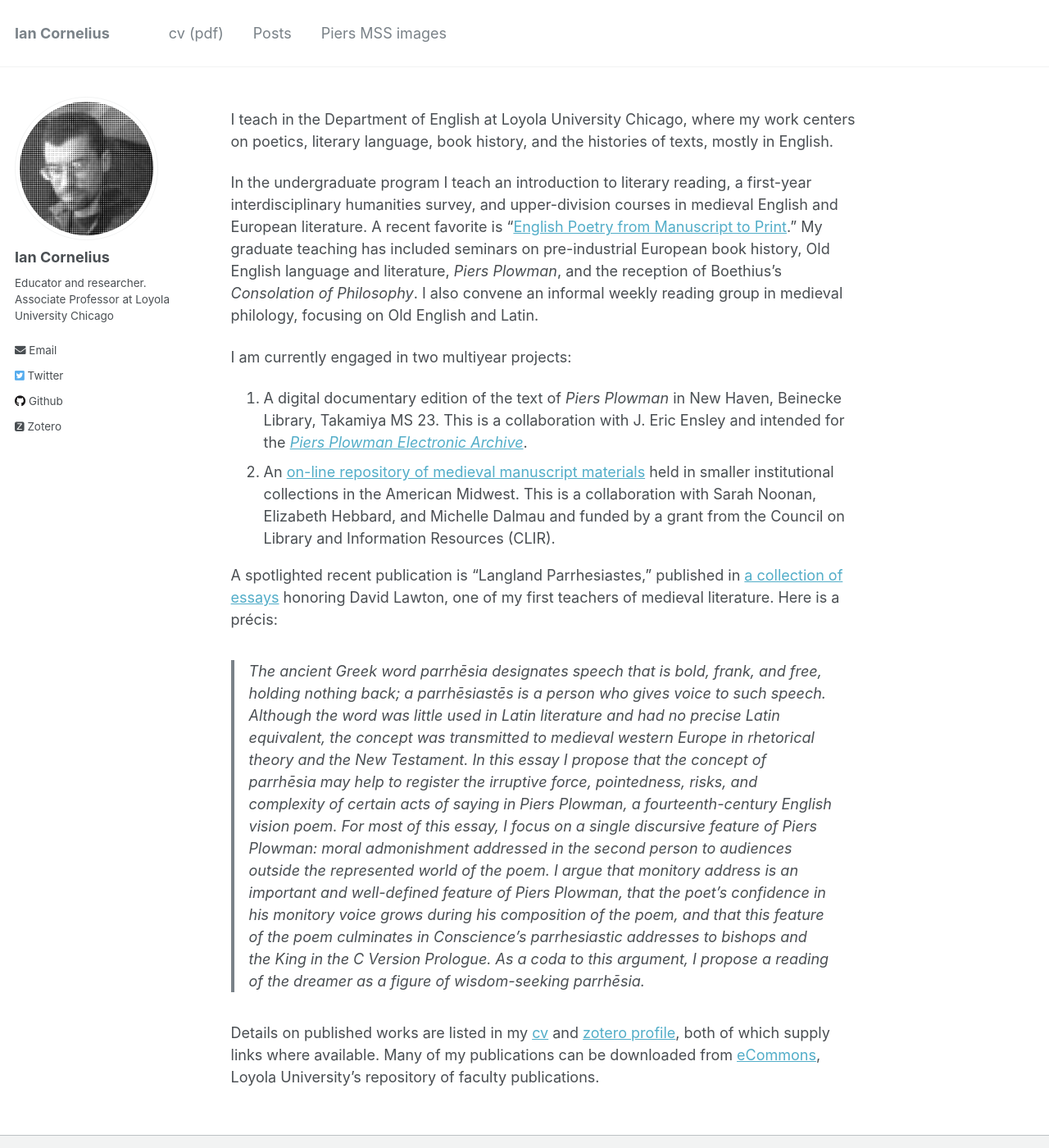
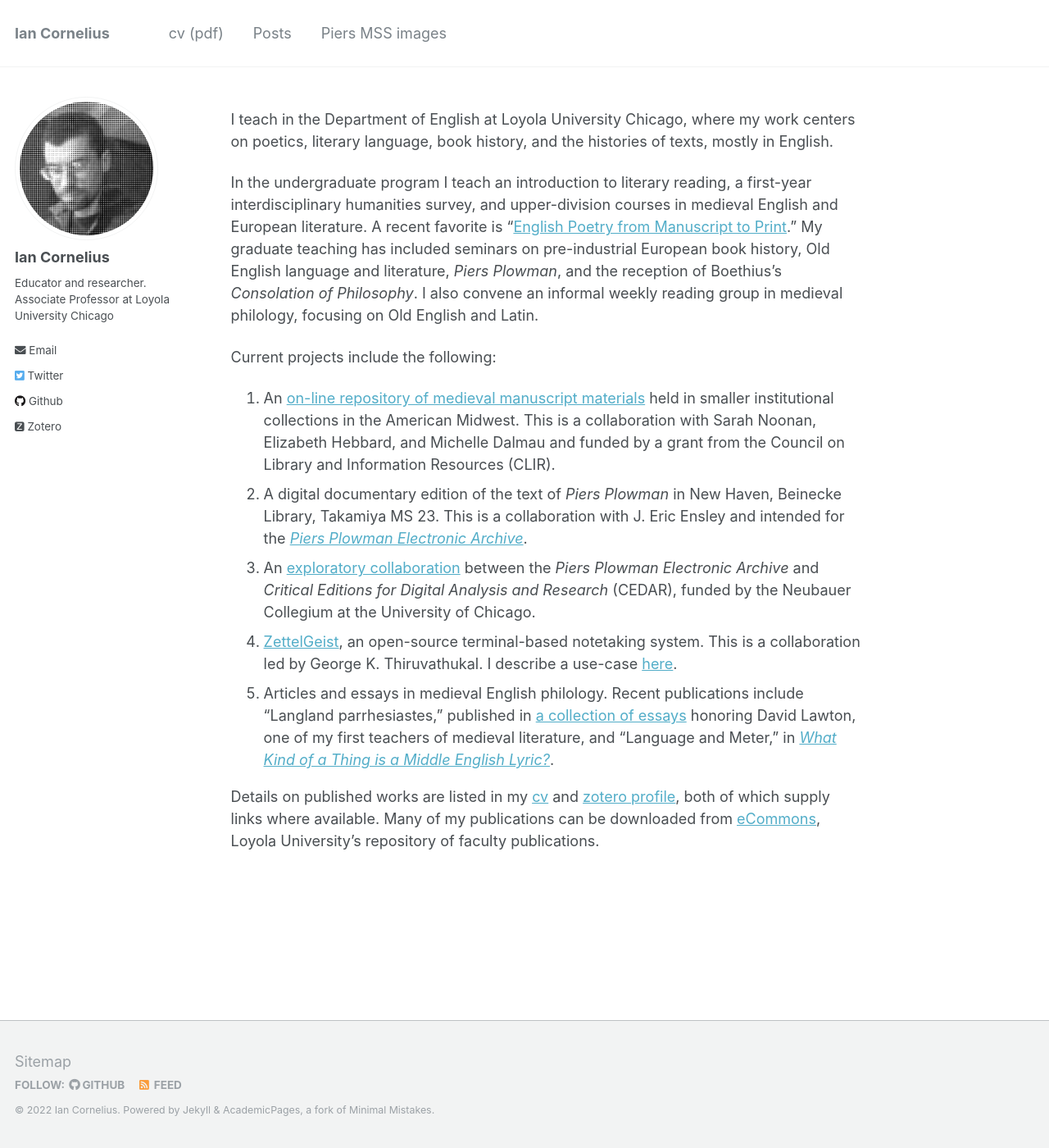
Before and after one commit to icornelius/icornelius.github.io, a Jekyll site: the page built from docs/_pages/index.md, in a window 1280 px wide and 1400 px high. Shown: the whole window at 82% size. Built offline with Jekyll 4.4.1, drawn with Linux system fonts in a browser that asks for light colours; some web fonts are replaced.

Commit message:
update index.md

```diff
--- a/docs/_pages/index.md
+++ b/docs/_pages/index.md
@@ -15,24 +15,16 @@ A recent favorite is "[English Poetry from Manuscript to Print]."
 My graduate teaching has included seminars on pre-industrial European book history, Old English language and literature, *Piers Plowman*, and the reception of Boethius's *Consolation of Philosophy*.
 I also convene an informal weekly reading group in medieval philology, focusing on Old English and Latin.
 
-I am currently engaged in two multiyear projects:
+Current projects include the following:
 
+1. An [on-line repository of medieval manuscript materials](https://peripheralmss.org/) held in smaller institutional collections in the American Midwest. This is a collaboration with Sarah Noonan, Elizabeth Hebbard, and Michelle Dalmau and funded by a grant from the Council on Library and Information Resources (CLIR).
 1. A digital documentary edition of the text of *Piers Plowman* in New Haven, Beinecke Library, Takamiya MS 23.
 This is a collaboration with J. Eric Ensley and intended for the [*Piers Plowman Electronic Archive*](http://piers.chass.ncsu.edu/).
-2. An [on-line repository of medieval manuscript materials](https://peripheralmss.org/) held in smaller institutional collections in the American Midwest. This is a collaboration with Sarah Noonan, Elizabeth Hebbard, and Michelle Dalmau and funded by a grant from the Council on Library and Information Resources (CLIR).
-
-A spotlighted recent publication is "Langland Parrhesiastes," published in [a collection of essays] honoring David Lawton, one of my first teachers of medieval literature.
-Here is a précis:
-
-> The ancient Greek word *parrhēsia* designates speech that is bold, frank, and free, holding nothing back; a *parrhēsiastēs* is a person who gives voice to such speech.
-  Although the word was little used in Latin literature and had no precise Latin equivalent, the concept was transmitted to medieval western Europe in rhetorical theory and the New Testament.
-  In this essay I propose that the concept of *parrhēsia* may help to register the irruptive force, pointedness, risks, and complexity of certain acts of saying in *Piers Plowman*, a fourteenth-century English vision poem.
-  For most of this essay, I focus on a single discursive feature of *Piers Plowman*:
-  moral admonishment addressed in the second person to audiences outside the represented world of the poem.
-  I argue that monitory address is an important and well-defined feature of *Piers Plowman*,
-  that the poet's confidence in his monitory voice grows during his composition of the poem,
-  and that this feature of the poem culminates in Conscience's parrhesiastic addresses to bishops and the King in the C Version Prologue.
-  As a coda to this argument, I propose a reading of the dreamer as a figure of wisdom-seeking *parrhēsia*.
+1. An [exploratory collaboration](https://voices.uchicago.edu/cedar/projects/) between the *Piers Plowman Electronic Archive* and *Critical Editions for Digital Analysis and Research* (CEDAR), funded by the Neubauer Collegium at the University of Chicago.
+1. [ZettelGeist](https://zettelgeist.github.io/), an open-source terminal-based notetaking system. This is a collaboration led by George K. Thiruvathukal. I describe a use-case [here](https://icornelius.github.io/posts/2022/09/using-zettelgeist/).
+1. Articles and essays in medieval English philology.
+Recent publications include "Langland parrhesiastes," published in [a collection of essays] honoring David Lawton, one of my first teachers of medieval literature,
+and "Language and Meter," in [*What Kind of a Thing is a Middle English Lyric?*](https://www.pennpress.org/9780812253900/what-kind-of-a-thing-is-a-middle-english-lyric/).
 
 Details on published works are listed in my [cv] and [zotero profile], both of which supply links where available.
 Many of my publications can be downloaded from [eCommons], Loyola University's repository of faculty publications.
```
